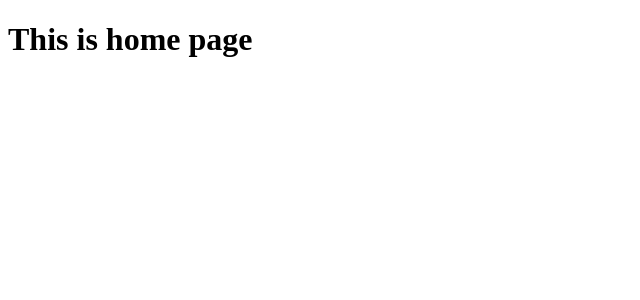
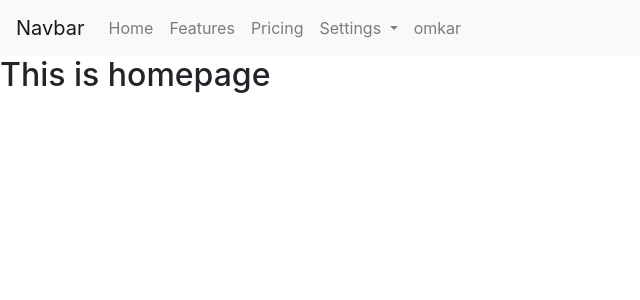
Before and after one commit to omkarpoudel6/socialMedia, a Django app: page / in a window 1280 px wide. Shown: the top 300 px of the page, without its empty margins (0-640 px from the left). Run offline with Django 3.2, Linux system fonts and the light colour scheme; a user stored in the database is signed in; some libraries are stand-ins or nearby versions.

Commit message:
inprogress

```diff
--- a/SocialMedia/SocialMedia/settings.py
+++ b/SocialMedia/SocialMedia/settings.py
@@ -124,3 +124,4 @@ STATICFILES_DIRS=[STATIC_DIR]
 STATIC_URL = '/static/'
 MEDIA_ROOT=os.path.join(BASE_DIR,'media')
 MEDIA_URL='/media/'
+LOGIN_URL='/login'
--- a/SocialMedia/templates/head.html
+++ b/SocialMedia/templates/head.html
@@ -1,8 +1,5 @@
 <!-- Required meta tags -->
 <meta charset="utf-8">
 <meta name="viewport" content="width=device-width, initial-scale=1, shrink-to-fit=no">
-
-<!-- Bootstrap CSS -->
 <link rel="stylesheet" href="https://stackpath.bootstrapcdn.com/bootstrap/4.5.2/css/bootstrap.min.css" integrity="sha384-JcKb8q3iqJ61gNV9KGb8thSsNjpSL0n8PARn9HuZOnIxN0hoP+VmmDGMN5t9UJ0Z" crossorigin="anonymous">
-
 <title>Hello, world!</title>
--- a/SocialMedia/templates/home.html
+++ b/SocialMedia/templates/home.html
@@ -1,10 +1,4 @@
-<!DOCTYPE html>
-<html lang="en">
-<head>
-    <meta charset="UTF-8">
-    <title>Title</title>
-</head>
-<body>
-<h1>This is home page</h1>
-</body>
-</html>
+{% extends 'base.html' %}
+{% block content %}
+<h2>This is homepage</h2>
+{% endblock %}
--- a/SocialMedia/templates/navbar.html
+++ b/SocialMedia/templates/navbar.html
@@ -1,35 +1,35 @@
 <nav class="navbar navbar-expand-lg navbar-light bg-light">
   <a class="navbar-brand" href="#">Navbar</a>
-  <button class="navbar-toggler" type="button" data-toggle="collapse" data-target="#navbarSupportedContent" aria-controls="navbarSupportedContent" aria-expanded="false" aria-label="Toggle navigation">
+  <button class="navbar-toggler" type="button" data-toggle="collapse" data-target="#navbarNavDropdown" aria-controls="navbarNavDropdown" aria-expanded="false" aria-label="Toggle navigation">
     <span class="navbar-toggler-icon"></span>
   </button>
-
-  <div class="collapse navbar-collapse" id="navbarSupportedContent">
-    <ul class="navbar-nav mr-auto">
-      <li class="nav-item active">
+  <div class="collapse navbar-collapse" id="navbarNavDropdown">
+    <ul class="navbar-nav">
+      <li class="nav-item">
         <a class="nav-link" href="#">Home <span class="sr-only">(current)</span></a>
       </li>
       <li class="nav-item">
-        <a class="nav-link" href="#">Link</a>
+        <a class="nav-link" href="#">Features</a>
+      </li>
+      <li class="nav-item">
+        <a class="nav-link" href="#">Pricing</a>
       </li>
       <li class="nav-item dropdown">
-        <a class="nav-link dropdown-toggle" href="#" id="navbarDropdown" role="button" data-toggle="dropdown" aria-haspopup="true" aria-expanded="false">
-          Dropdown
+        <a class="nav-link dropdown-toggle" href="#" id="navbarDropdownMenuLink" role="button" data-toggle="dropdown" aria-haspopup="true" aria-expanded="false">
+          Settings
         </a>
-        <div class="dropdown-menu" aria-labelledby="navbarDropdown">
-          <a class="dropdown-item" href="#">Action</a>
-          <a class="dropdown-item" href="#">Another action</a>
-          <div class="dropdown-divider"></div>
-          <a class="dropdown-item" href="#">Something else here</a>
+        <div class="dropdown-menu" aria-labelledby="navbarDropdownMenuLink">
+          {% if user.is_authenticated %}
+          <a class="dropdown-item" href="#">logout</a>
+          {% else %}
+          <a class="dropdown-item" href="#">Login</a>
+          <a class="dropdown-item" href="#">Signup</a>
+          {% endif %}
         </div>
       </li>
       <li class="nav-item">
-        <a class="nav-link disabled" href="#" tabindex="-1" aria-disabled="true">Disabled</a>
+        <a class="nav-link" href="#">{{user}}</a>
       </li>
     </ul>
-    <form class="form-inline my-2 my-lg-0">
-      <input class="form-control mr-sm-2" type="search" placeholder="Search" aria-label="Search">
-      <button class="btn btn-outline-success my-2 my-sm-0" type="submit">Search</button>
-    </form>
   </div>
 </nav>
--- a/SocialMedia/users/admin.py
+++ b/SocialMedia/users/admin.py
@@ -1,2 +1,5 @@
 from django.contrib import admin
+from .models import Profile
 # Register your models here.
+
+admin.site.register(Profile)
--- a/SocialMedia/users/forms.py
+++ b/SocialMedia/users/forms.py
@@ -4,8 +4,8 @@ from django.contrib.auth import authenticate,get_user_model
 User=get_user_model()
 
 class UserLoginForm(forms.Form):
-    username=forms.CharField()
-    password=forms.CharField(widget=forms.PasswordInput)
+    username=forms.CharField(widget=forms.TextInput(attrs={'class':'form-control'}))
+    password=forms.CharField(widget=forms.PasswordInput(attrs={'class':'form-control'}))
 
     def clean(self,*args, **kwargs):
         username=self.cleaned_data.get('username')
--- a/SocialMedia/users/views.py
+++ b/SocialMedia/users/views.py
@@ -14,6 +14,8 @@ def login_view(request):
     if form.is_valid():
         username=form.cleaned_data.get('username')
         password=form.cleaned_data.get('password')
+        print(username)
+        print(password)
         user=authenticate(username=username,password=password)
         login(request,user)
         if next:
```
Also changed, not shown: SocialMedia/templates/login.html (+24 -9 lines), SocialMedia/templates/register.html (+27 -7 lines), SocialMedia/users/models.py (+17 -0 lines), SocialMedia/db.sqlite3, SocialMedia/templates/script.html (line endings or trailing spaces).
